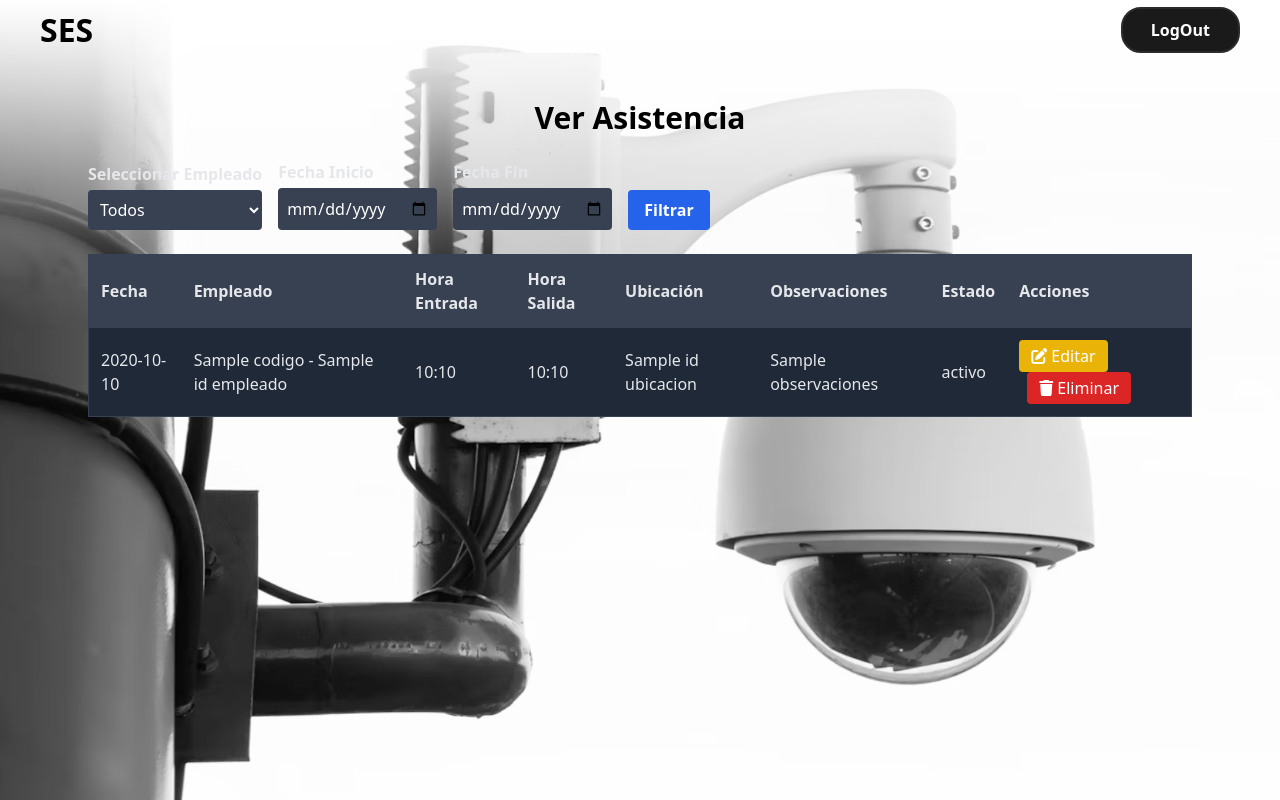
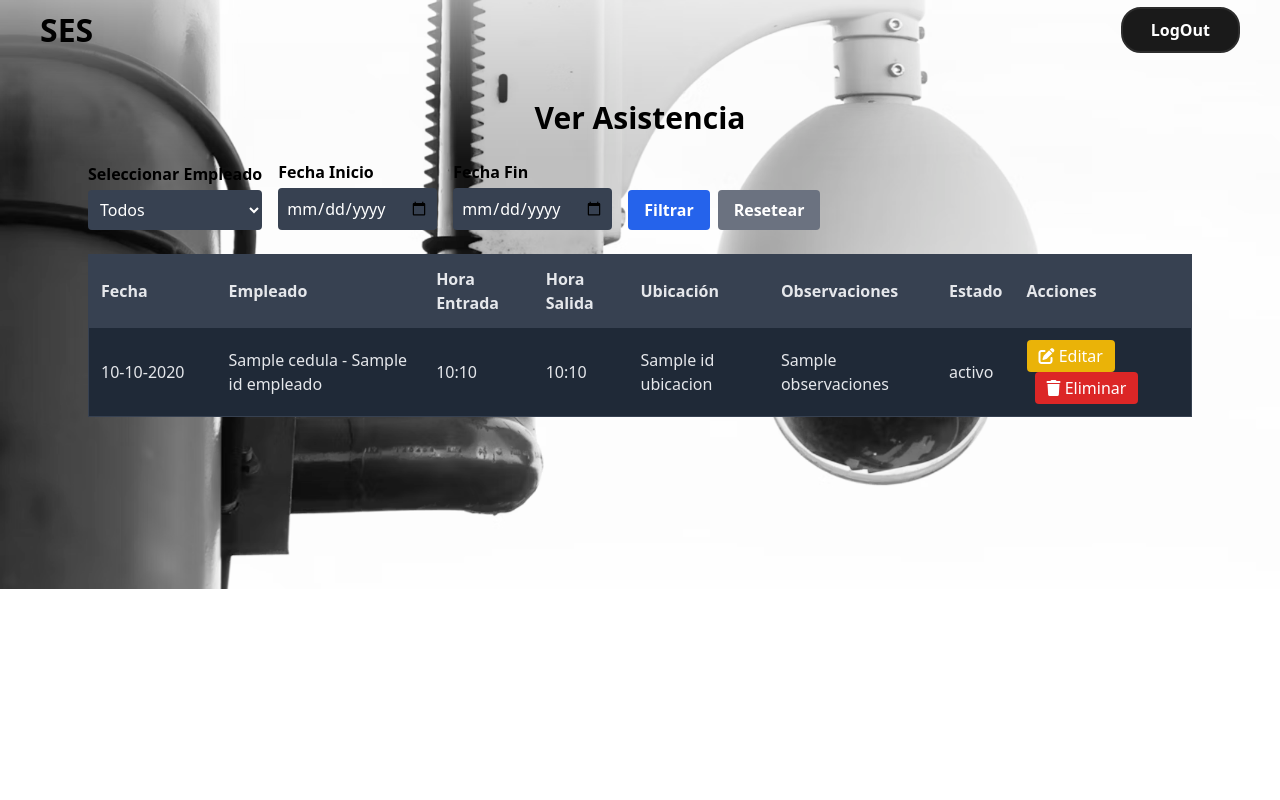
Before and after one commit to juanpablosb04/SESSIS, a Django app: template templates/empleados/verAsistenciaOficiales.html in a window 1280 px wide. Run offline with Django 5.2, Linux system fonts and the light colour scheme; the template is opened without the code that fills it: most values are stand-ins (such as "Sample title", 1, 10 or a date in 2020); some libraries are stand-ins or nearby versions.

Commit message:
Botón de resetear filtro funcional

```diff
--- a/asistencia/views.py
+++ b/asistencia/views.py
@@ -22,7 +22,7 @@ def determinar_turno_actual():
 @role_required(["Oficial"])
 def registrar_asistencia_view(request):
     ubicaciones = Ubicaciones.objects.all().order_by('nombre')
-    today = timezone.localdate().strftime('%Y-%m-%d')  # <- convertir a string
+    today = timezone.localdate().strftime('%Y-%m-%d')
 
     if request.method == "POST":
         id_ubicacion = request.POST.get("id_ubicacion", "").strip()
@@ -37,7 +37,7 @@ def registrar_asistencia_view(request):
             nueva_asistencia = Asistencia.objects.create(
                 id_empleado=empleado,
                 id_ubicacion=ubicacion,
-                turno_ingreso=timezone.now(),
+                turno_ingreso=datetime.now(),
                 observaciones=observaciones or None,
                 estado='En curso'
             )
@@ -87,6 +87,6 @@ def asistencias_activas_view(request):
             asistencia.save()
             messages.success(request, "✅ Observaciones actualizadas correctamente", extra_tags="crear")
 
-        return redirect("consultarAsistencia")  # Asegúrate de usar el nombre correcto en urls.py
+        return redirect("consultarAsistencia")
 
     return render(request, "asistencia/consultarAsistencia.html", {"asistencias": asistencias})
--- a/templates/empleados/verAsistenciaOficiales.html
+++ b/templates/empleados/verAsistenciaOficiales.html
@@ -1,22 +1,24 @@
 {% load static %}
 <!DOCTYPE html>
 <html lang="es">
+
 <head>
   <meta charset="UTF-8" />
-  <meta name="viewport" content="width=device-width, initial-scale=1.0"/>
+  <meta name="viewport" content="width=device-width, initial-scale=1.0" />
   <title>Ver Asistencia</title>
   <script src="https://cdn.tailwindcss.com"></script>
   <link rel="stylesheet" href="https://cdnjs.cloudflare.com/ajax/libs/font-awesome/6.5.0/css/all.min.css">
   <style>
     body {
-      background-image: url('static/Img/verAsistenciaOficialesFondo.png');
+      background-image: url("{% static 'Img/verAsistenciaOficialesFondo.png' %}");
       background-size: cover;
       background-position: center;
       background-repeat: no-repeat;
     }
   </style>
 </head>
-<body class="bg-gray-900 min-h-screen text-gray-200">
+
+<body class="text-gray-200">
   {% include "includes/navbar.html" %}
 
   <div class="max-w-6xl mx-auto py-10 px-6">
@@ -26,11 +28,11 @@
     <!-- Filtros -->
     <form method="GET" class="flex flex-col md:flex-row gap-4 mb-6 items-end">
       <div class="flex flex-col">
-      <label for="empleado" class="font-semibold mb-1">Seleccionar Empleado</label>
+        <label for="empleado" class="font-semibold mb-1 text-black">Seleccionar Empleado</label>
         <select name="id_empleado" id="empleado" class="p-2 rounded bg-gray-700 text-white">
           <option value="">Todos</option>
           {% for emp in empleados %}
-          <option value="{{ emp.id_empleado }}" {% if emp.id_empleado|stringformat:"s" == request.GET.id_empleado %}selected{% endif %}>
+          <option value="{{ emp.id_empleado }}" {% if empleado_id|stringformat:"s" == emp.id_empleado|stringformat:"s" %}selected{% endif %}>
             {{ emp.nombre_completo }}
           </option>
           {% endfor %}
@@ -38,18 +40,26 @@
       </div>
 
       <div class="flex flex-col">
-      <label for="fecha_inicio" class="font-semibold mb-1">Fecha Inicio</label>
-      <input type="date" id="fecha_inicio" name="fecha_inicio" class="p-2 rounded bg-gray-700 text-white" value="{{ request.GET.fecha_inicio }}">
+        <label for="fecha_inicio" class="font-semibold mb-1 text-black">Fecha Inicio</label>
+        <input type="date" id="fecha_inicio" name="fecha_inicio" class="p-2 rounded bg-gray-700 text-white"
+          value="{{ request.GET.fecha_inicio }}">
       </div>
 
       <div class="flex flex-col">
-      <label for="fecha_fin" class="font-semibold mb-1">Fecha Fin</label>
-      <input type="date" id="fecha_fin" name="fecha_fin" class="p-2 rounded bg-gray-700 text-white" value="{{ request.GET.fecha_fin }}">
+        <label for="fecha_fin" class="font-semibold mb-1 text-black">Fecha Fin</label>
+        <input type="date" id="fecha_fin" name="fecha_fin" class="p-2 rounded bg-gray-700 text-white"
+          value="{{ request.GET.fecha_fin }}">
       </div>
 
-    <div>
-      <button type="submit" class="px-4 py-2 bg-blue-600 hover:bg-blue-700 rounded text-white font-semibold">Filtrar</button>
+      <div class="flex gap-2">
+        <button type="submit"
+          class="px-4 py-2 bg-blue-600 hover:bg-blue-700 rounded text-white font-semibold">Filtrar</button>
+        <a href="{% url 'verAsistenciaOficiales' %}"
+          class="px-4 py-2 bg-gray-500 hover:bg-gray-600 rounded text-white font-semibold">
+          Resetear
+        </a>
       </div>
+
 
 
     </form>
@@ -60,7 +70,7 @@
       <table class="min-w-full border border-gray-700 rounded shadow">
         <thead class="bg-gray-700">
           <tr>
-          <th class="p-3 text-left">Fecha</th>
+            <th class="p-3 text-left w-32">Fecha</th>
             <th class="p-3 text-left">Empleado</th>
             <th class="p-3 text-left">Hora Entrada</th>
             <th class="p-3 text-left">Hora Salida</th>
@@ -73,18 +83,21 @@
         <tbody class="bg-gray-800">
           {% for a in asistencias %}
           <tr class="border-t border-gray-700 hover:bg-gray-700 transition">
-          <td class="p-3">{{ a.turno_ingreso|date:"Y-m-d" }}</td>
-          <td class="p-3">{{ a.id_empleado.codigo }} - {{ a.id_empleado.nombre_completo }}</td>
+            <td class="p-3">{{ a.turno_ingreso|date:"d-m-Y" }}</td>
+            <td class="p-3">{{ a.id_empleado.cedula }} - {{ a.id_empleado.nombre_completo }}</td>
             <td class="p-3">{{ a.turno_ingreso|date:"H:i" }}</td>
             <td class="p-3">{% if a.turno_salida %}{{ a.turno_salida|date:"H:i" }}{% else %}--:--{% endif %}</td>
             <td class="p-3">{{ a.id_ubicacion.nombre }}</td>
             <td class="p-3">{{ a.observaciones|default:"" }}</td>
             <td class="p-3">{{ a.estado }}</td>
             <td class="p-3 space-x-2">
-            <button type="button" onclick="abrirModalEditar('{{ a.id_asistencia }}', '{{ a.observaciones|escapejs }}')" class="bg-yellow-500 hover:bg-yellow-600 text-white px-3 py-1 rounded">
+              <button type="button"
+                onclick="abrirModalEditar('{{ a.id_asistencia }}', '{{ a.observaciones|escapejs }}')"
+                class="bg-yellow-500 hover:bg-yellow-600 text-white px-3 py-1 rounded">
                 <i class="fas fa-edit"></i> Editar
               </button>
-            <button type="button" onclick="abrirModalEliminar('{{ a.id_asistencia }}')" class="bg-red-600 hover:bg-red-700 text-white px-3 py-1 rounded">
+              <button type="button" onclick="abrirModalEliminar('{{ a.id_asistencia }}')"
+                class="bg-red-600 hover:bg-red-700 text-white px-3 py-1 rounded">
                 <i class="fas fa-trash"></i> Eliminar
               </button>
             </td>
@@ -111,7 +124,8 @@
         <textarea name="observaciones" id="modal_observaciones" rows="4" class="w-full border rounded p-2"></textarea>
         <div class="text-right mt-4 space-x-2">
           <button type="submit" class="px-4 py-2 bg-green-600 text-white rounded hover:bg-green-700">Guardar</button>
-        <button type="button" onclick="cerrarModalEditar()" class="px-4 py-2 bg-gray-500 text-white rounded hover:bg-gray-600">Cancelar</button>
+          <button type="button" onclick="cerrarModalEditar()"
+            class="px-4 py-2 bg-gray-500 text-white rounded hover:bg-gray-600">Cancelar</button>
         </div>
       </form>
     </div>
@@ -122,8 +136,10 @@
     <div class="bg-white text-gray-800 rounded-lg p-6 text-center max-w-sm">
       <p id="mensajeEliminar" class="text-lg font-semibold text-gray-800"></p>
       <div class="mt-4 space-x-2">
-      <button onclick="confirmarEliminar()" class="px-4 py-2 bg-green-600 text-white rounded hover:bg-green-700">Confirmar</button>
-      <button onclick="cerrarModalEliminar()" class="px-4 py-2 bg-gray-500 text-white rounded hover:bg-gray-600">Cancelar</button>
+        <button onclick="confirmarEliminar()"
+          class="px-4 py-2 bg-green-600 text-white rounded hover:bg-green-700">Confirmar</button>
+        <button onclick="cerrarModalEliminar()"
+          class="px-4 py-2 bg-gray-500 text-white rounded hover:bg-gray-600">Cancelar</button>
       </div>
     </div>
   </div>
@@ -132,32 +148,33 @@
     let asistenciaEditarId = null;
     let asistenciaEliminarId = null;
 
-function abrirModalEditar(id, observaciones){
+    function abrirModalEditar(id, observaciones) {
       asistenciaEditarId = id;
       document.getElementById('modal_id_asistencia').value = id;
       document.getElementById('modal_observaciones').value = observaciones || "";
       document.getElementById('modalEditar').classList.remove('hidden');
     }
-function cerrarModalEditar(){
+    function cerrarModalEditar() {
       document.getElementById('modalEditar').classList.add('hidden');
       asistenciaEditarId = null;
     }
 
-function abrirModalEliminar(id){
+    function abrirModalEliminar(id) {
       asistenciaEliminarId = id;
       document.getElementById('mensajeEliminar').textContent = `¿Desea eliminar el registro de asistencia con ID ${id}?`;
       document.getElementById('modalEliminar').classList.remove('hidden');
     }
-function cerrarModalEliminar(){
+    function cerrarModalEliminar() {
       document.getElementById('modalEliminar').classList.add('hidden');
       asistenciaEliminarId = null;
     }
-function confirmarEliminar(){
-  if(asistenciaEliminarId){
+    function confirmarEliminar() {
+      if (asistenciaEliminarId) {
         document.getElementById('formEliminar_' + asistenciaEliminarId)?.submit();
       }
     }
   </script>
 
 </body>
+
 </html>
```
Also changed, not shown: empleados/views.py (+2 -6 lines), templates/asistencia/consultarAsistencia.html (+4 -4 lines). Lines whose indentation alone changed are shown as unchanged.
